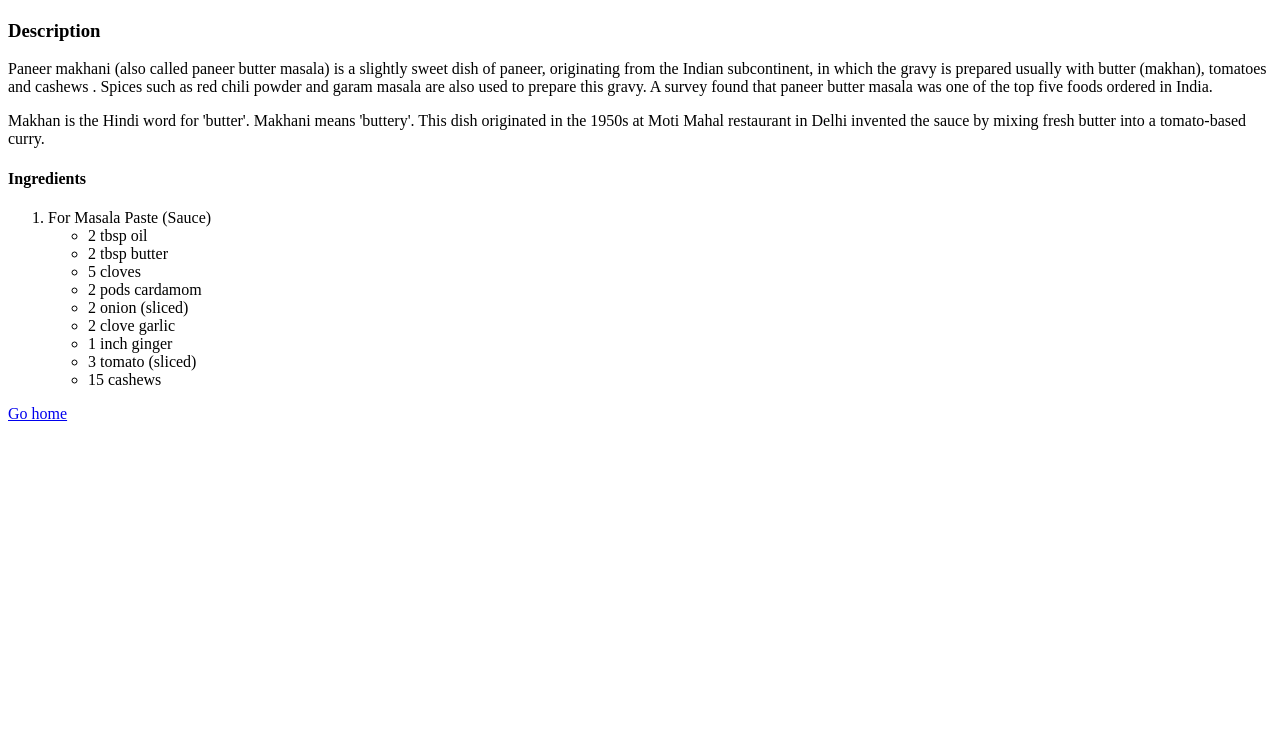
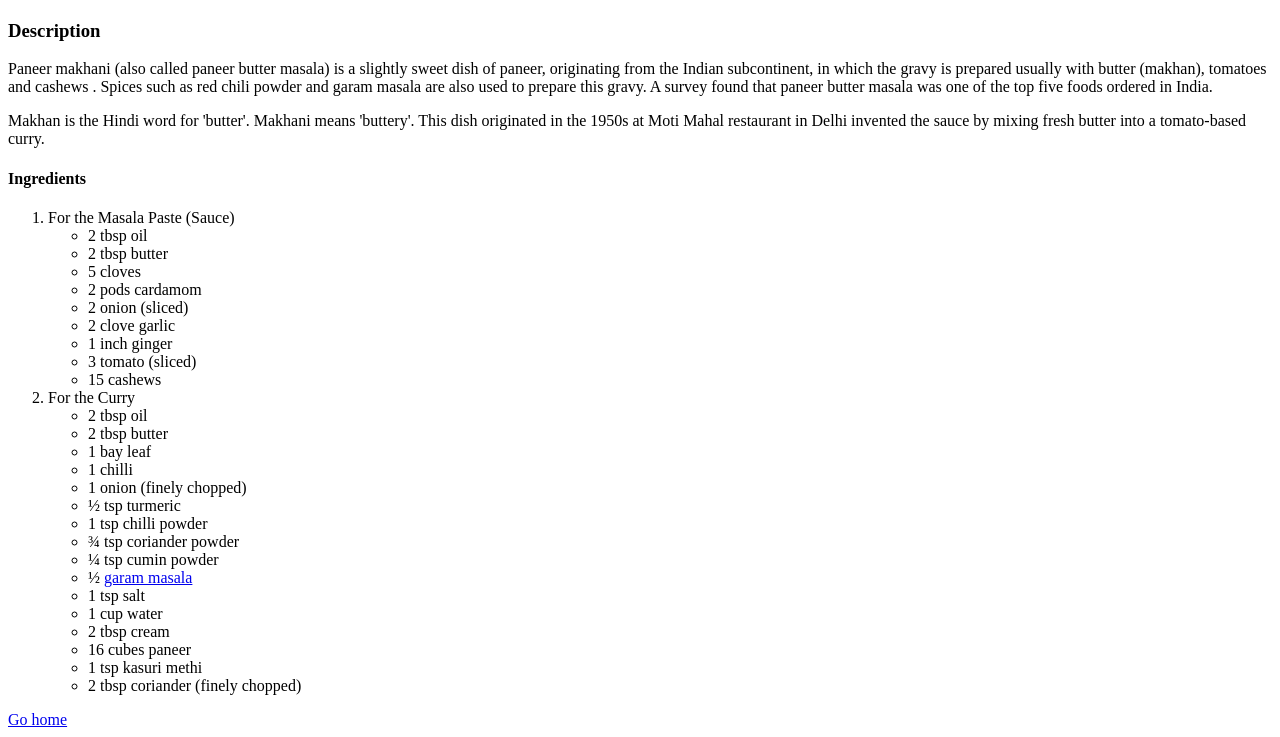
Before and after one commit to captain-nemo-1/odin-recipes, a plain HTML site: page recipes/curry.html in a window 1280 px wide. Shown: the part 383-1120 px from the top of the page. Before the commit the page ends 814 px from the top, so only its background shows below. Drawn offline with Linux system fonts and the light colour scheme.

Commit message:
Edit curry.html

```diff
--- a/recipes/curry.html
+++ b/recipes/curry.html
@@ -15,7 +15,7 @@
         <p>Makhan is the Hindi word for 'butter'. Makhani means 'buttery'. This dish originated in the 1950s at Moti Mahal restaurant in Delhi invented the sauce by mixing fresh butter into a tomato-based curry.</p>
         <h4>Ingredients</h4>
         <ol>
-            <li>For Masala Paste (Sauce)</li>
+            <li>For the Masala Paste (Sauce)</li>
             <ul>
                 <li>2 tbsp oil</li>
                 <li>2 tbsp butter</li>
@@ -27,6 +27,25 @@
                 <li>3 tomato (sliced)</li>
                 <li>15 cashews</li>
             </ul>
+            <li>For the Curry </li>
+            <ul>
+                <li>2 tbsp oil</li>
+                <li>2 tbsp butter</li>
+                <li>1 bay leaf</li>
+                <li>1 chilli</li>
+                <li>1 onion (finely chopped)</li>
+                <li>½ tsp turmeric</li>
+                <li>1 tsp chilli powder</li>
+                <li>¾ tsp coriander powder</li>
+                <li>¼ tsp cumin powder</li>
+                <li>½ <a href="https://hebbarskitchen.com/homemade-garam-masala-powder-recipe/" target="_blank">garam masala</a></li>
+                <li>1 tsp salt</li>
+                <li>1 cup water</li>
+                <li>2 tbsp cream</li>
+                <li>16 cubes paneer</li>
+                <li>1 tsp kasuri methi</li>
+                <li>2 tbsp coriander (finely chopped)</li>
+            </ul>
         </ol>
 
         <a href="../index.html"> Go home</a>
```
